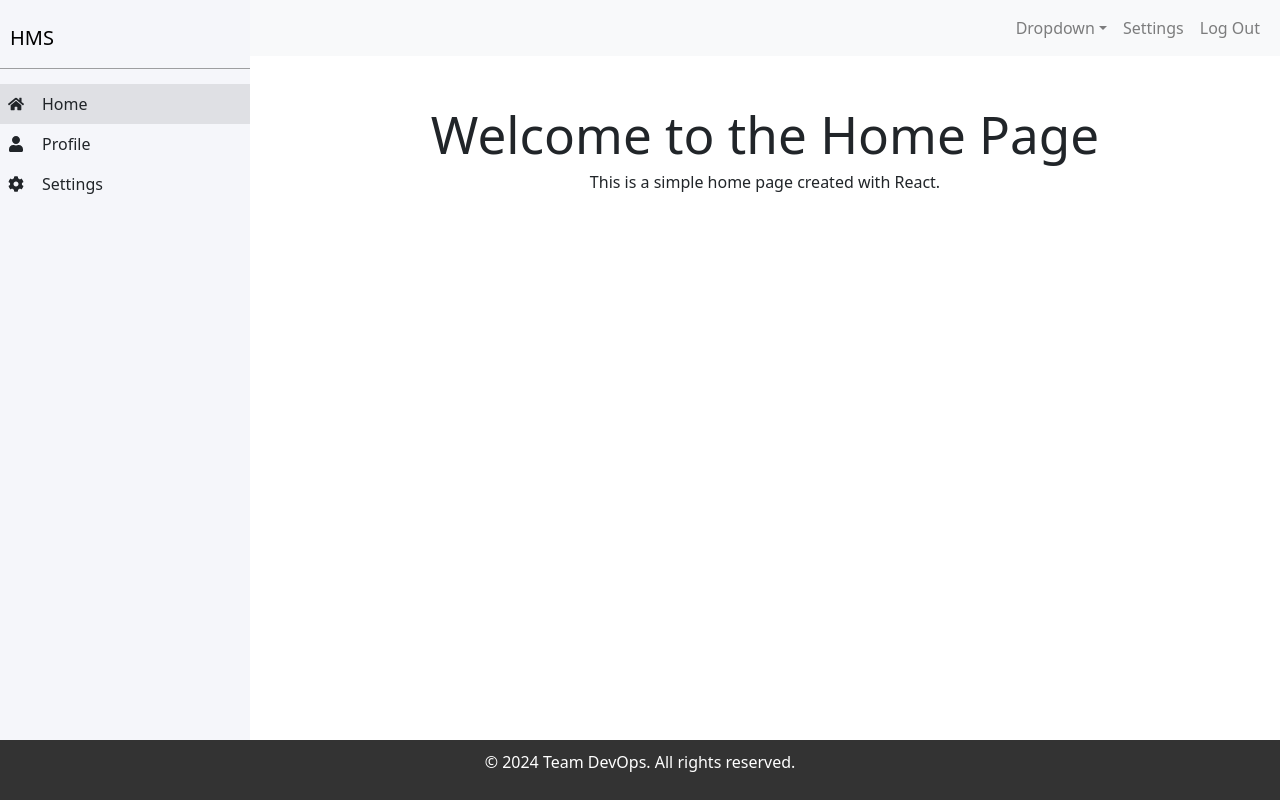
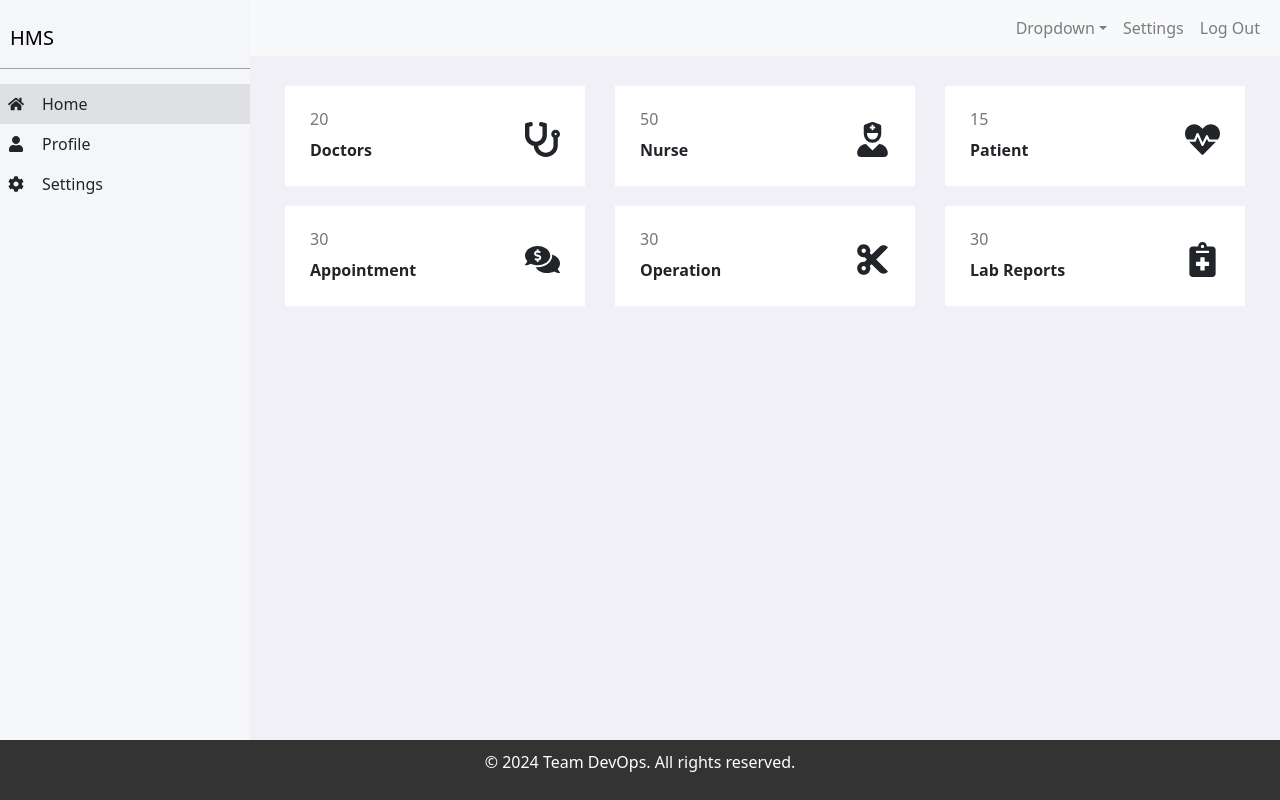
Before and after one commit to madushanka92/T3-JS-Project-HMS, a React (Vite) app: page /home in a window 1280 px wide. Built offline with nearby package versions, Linux system fonts and the light colour scheme.

Commit message:
dash board updates

```diff
--- /dev/null
+++ b/src/assets/css/HomePage.scss
@@ -0,0 +1,12 @@
+.HomePage {
+    .overview-container {
+        padding: 20px;
+
+        .overViews {
+            display: flex;
+            flex-direction: row;
+            flex-wrap: wrap;
+            justify-content: space-around;
+        }
+    }
+}
--- /dev/null
+++ b/src/assets/css/component/overviewData.scss
@@ -0,0 +1,30 @@
+.overview-data {
+    padding: 25px;
+    width: 300px;
+    height: 100px;
+    background-color: white;
+
+    display: flex;
+    flex-direction: row;
+    align-items: center;
+    justify-content: space-between;
+
+    .details {
+        text-align: start;
+        h3 {
+            font-size: 16px;
+            color: rgb(117, 117, 117);
+        }
+
+        span {
+            font-weight: bold;
+        }
+    }
+    .icon {
+        font-size: 35px;
+    }
+}
+
+.outer-view {
+    padding: 10px;
+}
--- /dev/null
+++ b/src/component/overviewData.jsx
@@ -0,0 +1,18 @@
+import React from "react";
+import "../assets/css/component/overviewData.scss";
+
+const OverviewData = ({ total, type, icon }) => {
+  return (
+    <div className="outer-view">
+      <div className="overview-data">
+        <div className="details">
+          <h3>{total}</h3>
+          <span>{type}</span>
+        </div>
+        <div className="icon">{icon}</div>
+      </div>
+    </div>
+  );
+};
+
+export default OverviewData;
--- a/src/layout/layout.scss
+++ b/src/layout/layout.scss
@@ -6,6 +6,7 @@
 
     .middle-container {
       width: 100%;
+      background-color: #f1f0f7;
     }
   }
 }
--- a/src/views/HomePage.jsx
+++ b/src/views/HomePage.jsx
@@ -1,12 +1,41 @@
-import React from 'react';
+import React from "react";
+import OverviewData from "../component/overviewData";
+import {
+  FaStethoscope,
+  FaHeartbeat,
+  FaCommentsDollar,
+  FaCut,
+  FaNotesMedical,
+  FaUserNurse,
+} from "react-icons/fa";
+import "../assets/css/HomePage.scss";
 
 const HomePage = () => {
-    return (
-        <div style={{ textAlign: 'center', marginTop: '50px' }}>
-            <h1>Welcome to the Home Page</h1>
-            <p>This is a simple home page created with React.</p>
+  const overviewDataArray = [
+    { total: 20, type: "Doctors", icon: <FaStethoscope /> },
+    { total: 50, type: "Nurse", icon: <FaUserNurse /> },
+    { total: 15, type: "Patient", icon: <FaHeartbeat /> },
+    { total: 30, type: "Appointment", icon: <FaCommentsDollar /> },
+    { total: 30, type: "Operation", icon: <FaCut /> },
+    { total: 30, type: "Lab Reports", icon: <FaNotesMedical /> },
+  ];
+
+  return (
+    <div className="HomePage" style={{ textAlign: "center" }}>
+      <div className="overview-container">
+        <div className="overViews">
+          {overviewDataArray.map((data, index) => (
+            <OverviewData
+              key={index}
+              total={data.total}
+              type={data.type}
+              icon={data.icon}
+            />
+          ))}
         </div>
-    );
+      </div>
+    </div>
+  );
 };
 
 export default HomePage;
```
